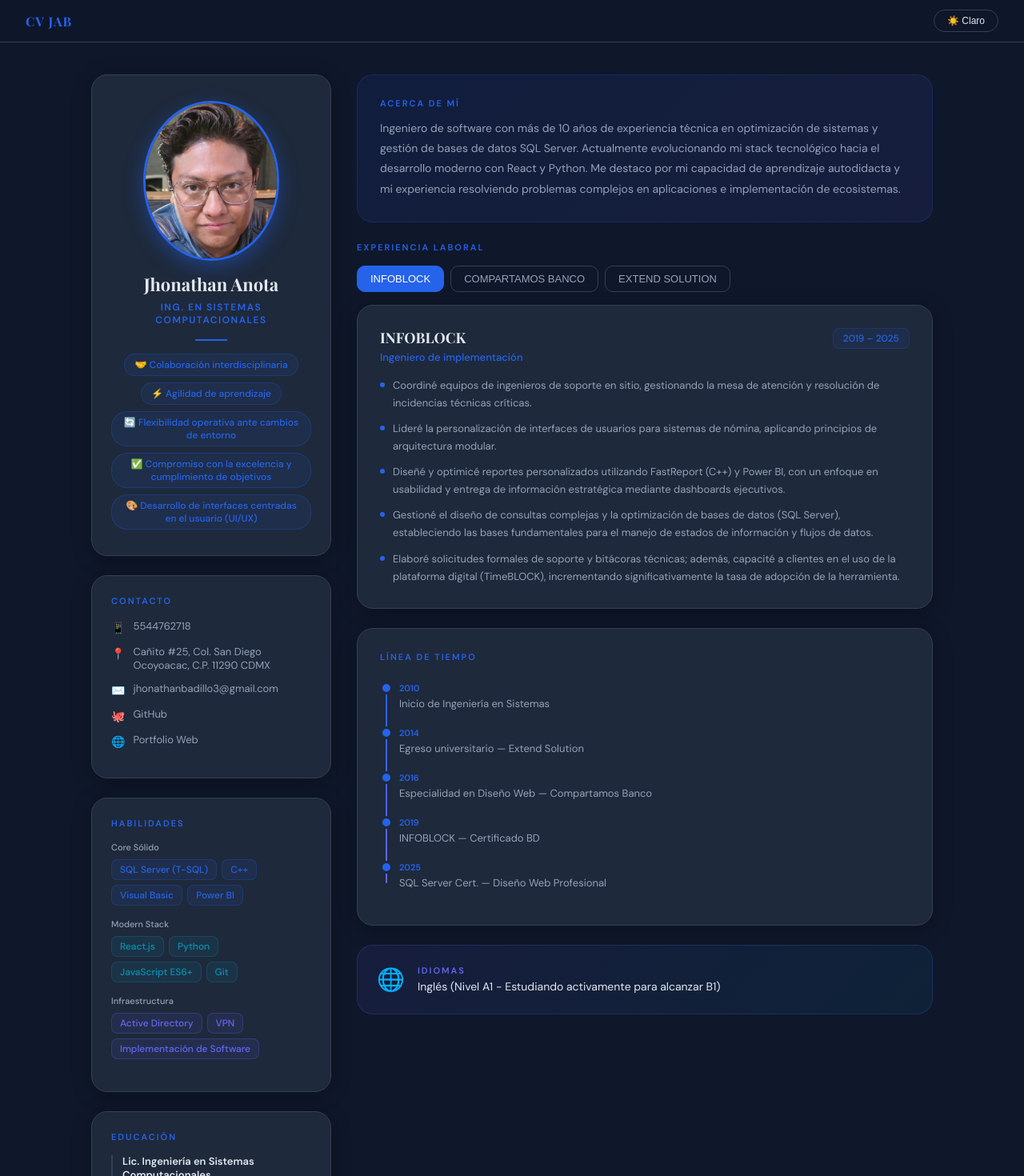
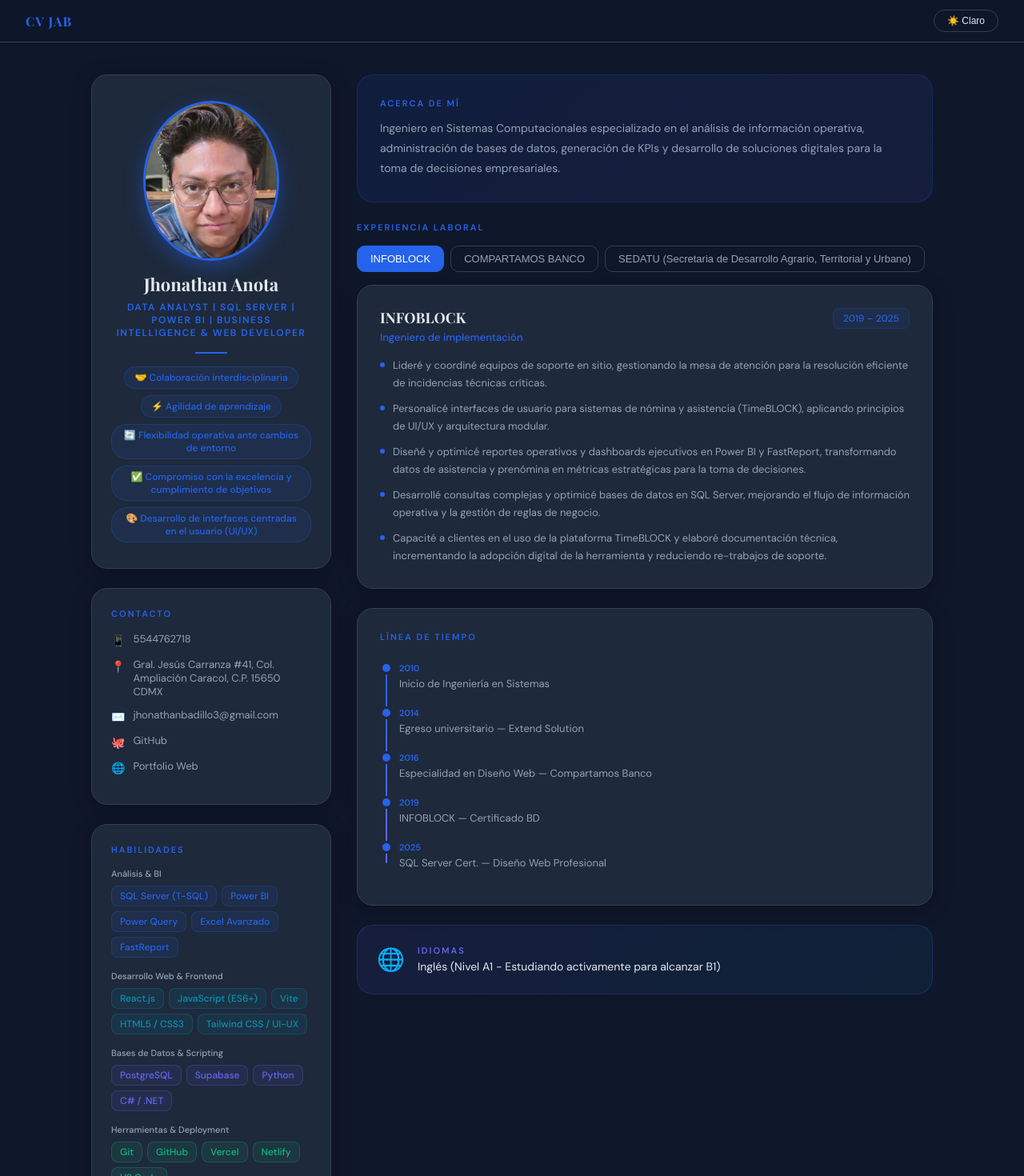
Before and after one commit to AB-jhon/cv-jhonathan, a React (Vite) app: page / in a window 1280 px wide. Shown: the top 1470 px of the page at 80% size. Built offline with nearby package versions, Linux system fonts and the light colour scheme.

Commit message:
Actualización de experiencia laboral y rediseño de habilidades

```diff
--- a/src/App.jsx
+++ b/src/App.jsx
@@ -4,20 +4,20 @@ import foto from './assets/foto.jpeg'
 
 const cvData = {
   name: "Jhonathan Anota",
-  title: "Ing. en Sistemas Computacionales",
+  title: "Data Analyst | SQL Server | Power BI | Business Intelligence & Web Developer",
   about:
-    "Ingeniero de software con más de 10 años de experiencia técnica en optimización de sistemas y gestión de bases de datos SQL Server. Actualmente evolucionando mi stack tecnológico hacia el desarrollo moderno con React y Python. Me destaco por mi capacidad de aprendizaje autodidacta y mi experiencia resolviendo problemas complejos en aplicaciones e implementación de ecosistemas.",
+    "Ingeniero en Sistemas Computacionales especializado en el análisis de información operativa, administración de bases de datos, generación de KPIs y desarrollo de soluciones digitales para la toma de decisiones empresariales.",
   contact: {
     phone: "5544762718",
-    address: "Cañito #25, Col. San Diego Ocoyoacac, C.P. 11290 CDMX",
+    address: "Gral. Jesús Carranza #41, Col. Ampliación Caracol, C.P. 15650 CDMX",
     email: "jhonathanbadillo3@gmail.com",
-    github: "https://github.com/AB-jhon/compendio-desarrollo-web",
-    web: "https://compendio-desarrollo-web.vercel.app/",
+    github: "https://github.com/AB-jhon",
   },
   skills: {
-    solid: ["SQL Server (T-SQL)", "C++", "Visual Basic", "Power BI"],
-    modern: ["React.js", "Python", "JavaScript ES6+", "Git"],
-    infra: ["Active Directory", "VPN", "Implementación de Software"],
+    analisis: ["SQL Server (T-SQL)", "Power BI", "Power Query", "Excel Avanzado", "FastReport"],
+    desarrollo: ["React.js", "JavaScript (ES6+)", "Vite", "HTML5 / CSS3", "Tailwind CSS / UI-UX"],
+    bases: ["PostgreSQL", "Supabase", "Python", "C# / .NET"],
+    herramientas: ["Git", "GitHub", "Vercel", "Netlify", "VS Code"],
     languages: ["Inglés (Nivel A1 - Estudiando activamente para alcanzar B1)"],
   },
   education: [
@@ -33,11 +33,11 @@ const cvData = {
       role: "Ingeniero de implementación",
       years: "2019 – 2025",
       items: [
-        "Coordiné equipos de ingenieros de soporte en sitio, gestionando la mesa de atención y resolución de incidencias técnicas críticas.",
-        "Lideré la personalización de interfaces de usuarios para sistemas de nómina, aplicando principios de arquitectura modular.",
-        "Diseñé y optimicé reportes personalizados utilizando FastReport (C++) y Power BI, con un enfoque en usabilidad y entrega de información estratégica mediante dashboards ejecutivos.",
-        "Gestioné el diseño de consultas complejas y la optimización de bases de datos (SQL Server), estableciendo las bases fundamentales para el manejo de estados de información y flujos de datos.",
-        "Elaboré solicitudes formales de soporte y bitácoras técnicas; además, capacité a clientes en el uso de la plataforma digital (TimeBLOCK), incrementando significativamente la tasa de adopción de la herramienta.",
+        "Lideré y coordiné equipos de soporte en sitio, gestionando la mesa de atención para la resolución eficiente de incidencias técnicas críticas.",
+        "Personalicé interfaces de usuario para sistemas de nómina y asistencia (TimeBLOCK), aplicando principios de UI/UX y arquitectura modular.",
+        "Diseñé y optimicé reportes operativos y dashboards ejecutivos en Power BI y FastReport, transformando datos de asistencia y prenómina en métricas estratégicas para la toma de decisiones.",
+        "Desarrollé consultas complejas y optimicé bases de datos en SQL Server, mejorando el flujo de información operativa y la gestión de reglas de negocio.",
+        "Capacité a clientes en el uso de la plataforma TimeBLOCK y elaboré documentación técnica, incrementando la adopción digital de la herramienta y reduciendo re-trabajos de soporte.",
       ],
     },
     {
@@ -45,30 +45,31 @@ const cvData = {
       role: "Desarrollo y soporte técnico",
       years: "2016 – 2019",
       items: [
-        "Configuré y administré aplicaciones críticas para la operación institucional, incluyendo el ecosistema de Outlook corporativo, JKASSA (Software especializado en microfinanzas).",
-        "Desarrollé macros y soluciones en Visual Basic, logrando la automatización de procesos operativos y administrativos que redujeron significativamente el margen de error manual.",
-        "Ejecuté mantenimiento preventivo y correctivo de software, diagnosticando y resolviendo incidencias técnicas para asegurar el correcto funcionamiento de los sistemas financieros.",
-        "Brindé soporte técnico directo a usuarios finales, documentando soluciones técnicas y generando guías de usuario para fomentar la autonomía del personal.",
+        "Administré y configuré aplicaciones operativas críticas, incluyendo el software financiero JKASSA y herramientas institucionales, garantizando la alta disponibilidad del sistema.",
+        "Desarrollé macros y automatizaciones en Visual Basic, optimizando flujos de trabajo administrativos y reduciendo significativamente los tiempos de procesamiento operativo.",
+        "Diagnostiqué y resolví incidencias en sistemas financieros, ejecutando mantenimiento correctivo y optimizando la continuidad del negocio.",
+        "Documenté procesos técnicos y elaboré guías operativas, facilitando la adopción de herramientas digitales y reduciendo recurrencia de tickets de soporte.",
       ],
     },
     {
-      company: "EXTEND SOLUTION",
-      role: "Administración y soporte técnico",
+      company: "SEDATU (Secretaria de Desarrollo Agrario, Territorial y Urbano)",
+      role: "Administrador de Sistemas & Soporte de TI",
       years: "2014 – 2016",
       items: [
-        "Implementé y configuré soluciones seguras de acceso remoto mediante VPN y administración de identidades en Active Directory, optimizando la accesibilidad y productividad de los colaboradores internos.",
-        "Administré bases de datos en SQL Server, garantizando la alta disponibilidad, integridad y rendimiento mediante monitoreo proactivo, planes de mantenimiento y optimización de consultas (T-SQL).",
-        "Brindé soporte técnico de segundo nivel en infraestructura de TI, resolviendo incidencias complejas de conectividad, redes y servicios críticos.",
-        "Gestioné políticas de seguridad (GPO) y privilegios de usuario en Active Directory, garantizando el cumplimiento de los estándares y protocolos de seguridad informática de la institución.",
+        "Administré la infraestructura tecnológica institucional, garantizando la disponibilidad y la continuidad operativa de los servicios para usuarios de distintas áreas.",
+        "Gestioné cuentas de usuario, perfiles y políticas de acceso mediante Active Directory, asegurando el cumplimiento de los estándares de seguridad informática.",
+        "Elaboré diagnósticos técnicos y resolví incidencias de segundo nivel, estandarizando procesos de atención para reducir la recurrencia de fallas operativas.",
+        "Coordiné requerimientos tecnológicos con áreas internas y brindé capacitación, facilitando la adopción de herramientas institucionales y la optimización de procesos.",
       ],
     },
   ],
 };
 
 const skillColors = {
-  solid: "#2563EB",
-  modern: "#0891B2",
-  infra: "#6366F1",
+  analisis: "#2563EB",
+  desarrollo: "#0891B2",
+  bases: "#6366F1",
+  herramientas: "#52F5A3",
 };
 
 export default function CV() {
@@ -168,7 +169,7 @@ export default function CV() {
               Jhonathan Anota
             </h1>
             <p style={{ color: accent, fontSize: "12px", fontWeight: "600", letterSpacing: "1.5px", textTransform: "uppercase" }}>
-              Ing. en Sistemas Computacionales
+              Data Analyst | SQL Server | Power BI | Business Intelligence & Web Developer
             </p>
 
             <div style={{ width: "40px", height: "2px", background: accent, margin: "16px auto" }} />
@@ -245,9 +246,10 @@ export default function CV() {
               Habilidades
             </h3>
             {[
-              { label: "Core Sólido", items: cvData.skills.solid, color: "#2563EB" },
-              { label: "Modern Stack", items: cvData.skills.modern, color: "#0891B2" },
-              { label: "Infraestructura", items: cvData.skills.infra, color: "#6366F1" },
+              { label: "Análisis & BI", items: cvData.skills.analisis, color: "#2563EB" },
+              { label: "Desarrollo Web & Frontend", items: cvData.skills.desarrollo, color: "#0891B2" },
+              { label: "Bases de Datos & Scripting", items: cvData.skills.bases, color: "#6366F1" },
+              { label: "Herramientas & Deployment", items: cvData.skills.herramientas, color: "#10B981" },
             ].map((group, gi) => (
               <div key={gi} style={{ marginBottom: "16px" }}>
                 <p style={{ fontSize: "11px", color: textMuted, marginBottom: "8px", fontWeight: "500" }}>{group.label}</p>
```
Also changed, not shown: 1 other file (tests, documents, lock files or other folders).
